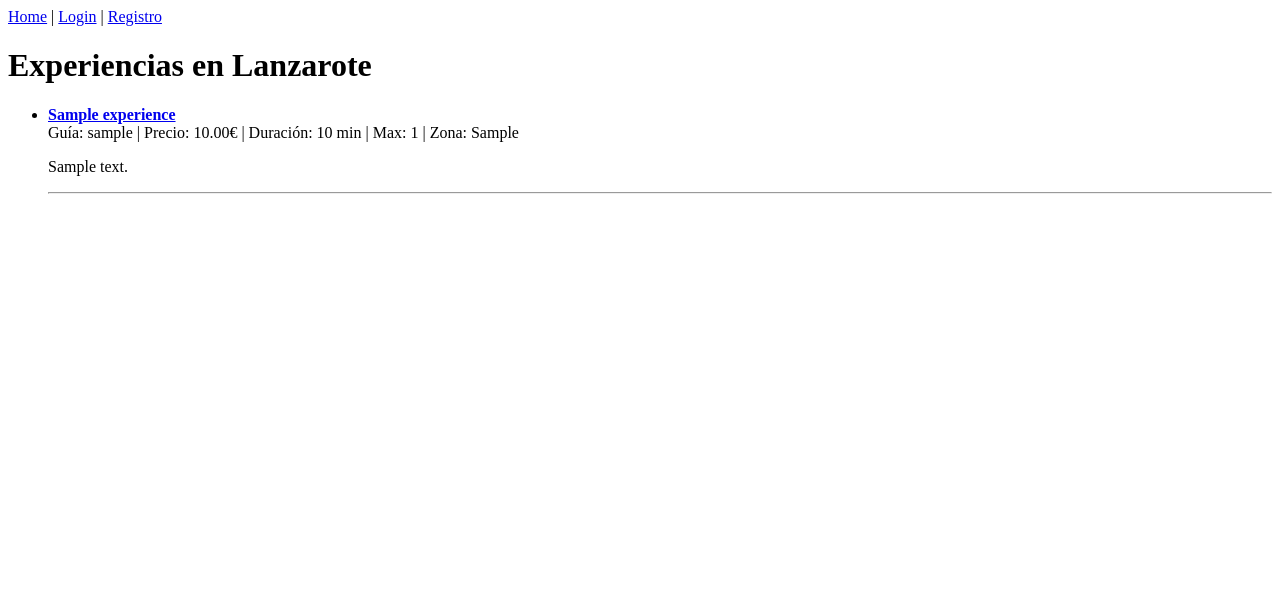
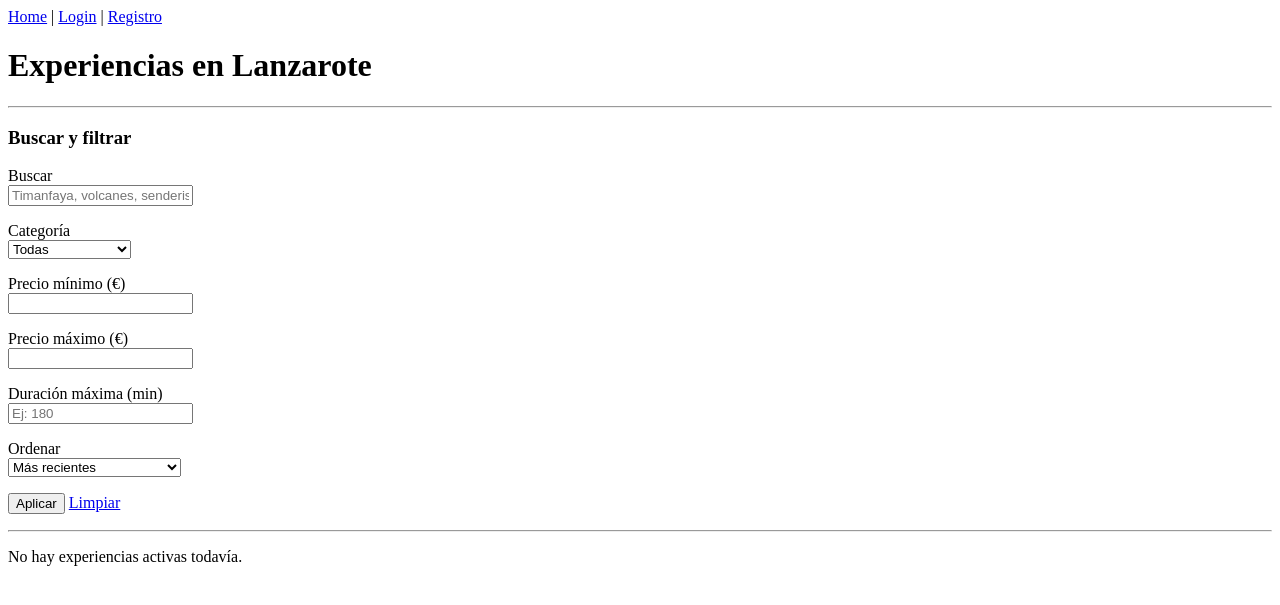
Before and after one commit to AmeriK88/lxp-guides, a Django app: page /experiences/ in a window 1280 px wide. Shown: the top 605 px of the page. Run offline with Django 5.2, Linux system fonts and the light colour scheme; tables that the repository leaves empty hold one stand-in row (values such as "Sample post").

Commit message:
feat: enhance marketplace discovery with categories, tags, filters and sorting
- Add Category model and link experiences to categories
- Implement automatic category seeding for initial setup
- Add tags field to experiences to improve keyword search
- Extend public search to match title, description, location, tags and category
- Restrict public listings to verified guides only
- Add advanced filters (price range, duration, category, text query)
- Add sorting options (recent, price, duration, popularity)
- Display active filter chips in UI
- Add traveler explore dashboard with search, categories and top experiences
- Improve experiences list template with search, filters, ordering and tags
- Prepare scalable discovery layer for future recommendations and maps

```diff
--- a/apps/experiences/admin.py
+++ b/apps/experiences/admin.py
@@ -13,4 +13,4 @@ class CategoryAdmin(admin.ModelAdmin):
 class ExperienceAdmin(admin.ModelAdmin):
     list_display = ("title", "guide", "category", "price", "duration_minutes", "is_active")
     list_filter = ("is_active", "category")
-    search_fields = ("title", "description", "location", "guide__username")
+    search_fields = ("title", "description", "location", "tags", "guide__username")
--- a/apps/experiences/forms.py
+++ b/apps/experiences/forms.py
@@ -13,5 +13,6 @@ class ExperienceForm(forms.ModelForm):
             "duration_minutes",
             "max_people",
             "location",
+            "tags",
             "is_active",
         ]
--- a/apps/experiences/models.py
+++ b/apps/experiences/models.py
@@ -36,6 +36,13 @@ class Experience(models.Model):
     max_people = models.PositiveIntegerField(default=1)
     location = models.CharField(max_length=255)
 
+    # NUEVO: keywords/tags para búsquedas
+    tags = models.CharField(
+        max_length=255,
+        blank=True,
+        help_text="Palabras clave separadas por comas. Ej: timanfaya, volcanes, lava",
+    )
+
     is_active = models.BooleanField(default=True)
     created_at = models.DateTimeField(auto_now_add=True)
 
--- a/apps/experiences/views.py
+++ b/apps/experiences/views.py
@@ -1,18 +1,21 @@
 from django.contrib import messages
-from django.db.models import Q
+from django.db.models import Q, Count
 from django.shortcuts import get_object_or_404, redirect, render
 
 from core.decorators import guide_required
+from apps.bookings.models import Booking
 from .forms import ExperienceForm
 from .models import Category, Experience
 
 
 def experience_list(request):
-    # Público: cualquiera puede ver experiencias activas
+    # Público: solo experiencias activas de guías verificados
     experiences = (
-        Experience.objects.filter(is_active=True)
+        Experience.objects.filter(
+            is_active=True,
+            guide__guide_profile__verification_status="verified",
+        )
         .select_related("guide", "category")
-        .order_by("-created_at")
     )
 
     categories = Category.objects.all()
@@ -23,12 +26,14 @@ def experience_list(request):
     min_price = request.GET.get("min_price", "").strip()
     max_price = request.GET.get("max_price", "").strip()
     max_duration = request.GET.get("max_duration", "").strip()
+    sort = request.GET.get("sort", "recent").strip()
 
     if q:
         experiences = experiences.filter(
             Q(title__icontains=q)
             | Q(description__icontains=q)
             | Q(location__icontains=q)
+            | Q(tags__icontains=q)
             | Q(guide__username__icontains=q)
             | Q(category__name__icontains=q)
         )
@@ -54,6 +59,25 @@ def experience_list(request):
         except ValueError:
             pass
 
+    # Ordenación
+    if sort == "price_asc":
+        experiences = experiences.order_by("price", "-created_at")
+    elif sort == "price_desc":
+        experiences = experiences.order_by("-price", "-created_at")
+    elif sort == "duration_asc":
+        experiences = experiences.order_by("duration_minutes", "-created_at")
+    elif sort == "duration_desc":
+        experiences = experiences.order_by("-duration_minutes", "-created_at")
+    elif sort == "popular":
+        experiences = experiences.annotate(
+            bookings_count=Count(
+                "bookings",
+                filter=Q(bookings__status__in=[Booking.Status.PENDING, Booking.Status.ACCEPTED]),
+            )
+        ).order_by("-bookings_count", "-created_at")
+    else:
+        experiences = experiences.order_by("-created_at")
+
     context = {
         "experiences": experiences,
         "categories": categories,
@@ -63,6 +87,7 @@ def experience_list(request):
             "min_price": min_price,
             "max_price": max_price,
             "max_duration": max_duration,
+            "sort": sort,
         },
     }
     return render(request, "experiences/list.html", context)
--- a/templates/experiences/list.html
+++ b/templates/experiences/list.html
@@ -10,6 +10,76 @@
   </p>
 {% endif %}
 
+<hr>
+
+<h3>Buscar y filtrar</h3>
+<form method="get" style="margin-bottom: 1rem;">
+  <p>
+    <label>Buscar</label><br>
+    <input
+      type="text"
+      name="q"
+      value="{{ filters.q }}"
+      placeholder="Timanfaya, volcanes, senderismo..."
+    >
+  </p>
+
+  <p>
+    <label>Categoría</label><br>
+    <select name="category">
+      <option value="">Todas</option>
+      {% for c in categories %}
+        <option value="{{ c.slug }}" {% if filters.category == c.slug %}selected{% endif %}>
+          {{ c.name }}
+        </option>
+      {% endfor %}
+    </select>
+  </p>
+
+  <p>
+    <label>Precio mínimo (€)</label><br>
+    <input type="number" step="0.01" name="min_price" value="{{ filters.min_price }}">
+  </p>
+
+  <p>
+    <label>Precio máximo (€)</label><br>
+    <input type="number" step="0.01" name="max_price" value="{{ filters.max_price }}">
+  </p>
+
+  <p>
+    <label>Duración máxima (min)</label><br>
+    <input type="number" name="max_duration" value="{{ filters.max_duration }}" placeholder="Ej: 180">
+  </p>
+
+  <p>
+    <label>Ordenar</label><br>
+    <select name="sort">
+      <option value="recent" {% if filters.sort == "recent" %}selected{% endif %}>Más recientes</option>
+      <option value="popular" {% if filters.sort == "popular" %}selected{% endif %}>Más populares</option>
+      <option value="price_asc" {% if filters.sort == "price_asc" %}selected{% endif %}>Precio: menor a mayor</option>
+      <option value="price_desc" {% if filters.sort == "price_desc" %}selected{% endif %}>Precio: mayor a menor</option>
+      <option value="duration_asc" {% if filters.sort == "duration_asc" %}selected{% endif %}>Duración: menor a mayor</option>
+      <option value="duration_desc" {% if filters.sort == "duration_desc" %}selected{% endif %}>Duración: mayor a menor</option>
+    </select>
+  </p>
+
+  <button type="submit">Aplicar</button>
+  <a href="{% url 'experiences:list' %}">Limpiar</a>
+</form>
+
+{% if filters.q or filters.category or filters.min_price or filters.max_price or filters.max_duration or filters.sort != "recent" %}
+  <p><strong>Filtros activos:</strong>
+    {% if filters.q %}<span style="margin-right:8px;">🔎 {{ filters.q }}</span>{% endif %}
+    {% if filters.category %}<span style="margin-right:8px;">🗂 {{ filters.category }}</span>{% endif %}
+    {% if filters.min_price %}<span style="margin-right:8px;">💶 min {{ filters.min_price }}</span>{% endif %}
+    {% if filters.max_price %}<span style="margin-right:8px;">💶 max {{ filters.max_price }}</span>{% endif %}
+    {% if filters.max_duration %}<span style="margin-right:8px;">⏱ ≤ {{ filters.max_duration }} min</span>{% endif %}
+    {% if filters.sort and filters.sort != "recent" %}<span style="margin-right:8px;">↕ sort: {{ filters.sort }}</span>{% endif %}
+  </p>
+{% endif %}
+
+<hr>
+
 {% if experiences %}
   <ul>
     {% for e in experiences %}
@@ -17,6 +87,10 @@
         <strong>
           <a href="{% url 'experiences:detail' e.pk %}">{{ e.title }}</a>
         </strong>
+
+        {% if e.category %}
+          <span>— {{ e.category.name }}</span>
+        {% endif %}
 
         <br>
 
@@ -26,11 +100,23 @@
         Max: {{ e.max_people }} |
         Zona: {{ e.location }}
 
+        {% if filters.sort == "popular" %}
+          {% if e.bookings_count %}
+            | Reservas: {{ e.bookings_count }}
+          {% else %}
+            | Reservas: 0
+          {% endif %}
+        {% endif %}
+
         <p>{{ e.description|truncatechars:180 }}</p>
+
+        {% if e.tags %}
+          <small>Tags: {{ e.tags }}</small>
+        {% endif %}
 
         {% if user.is_authenticated and user.is_guide and user == e.guide and user.guide_profile.verification_status == "verified" %}
           <p>
-            <a href="{% url 'availability:manage' e.id %}">Disponibilidad</a>
+            <a href="{% url 'availability:manage' e.pk %}">Disponibilidad</a>
             |
             <a href="{% url 'experiences:edit' e.pk %}">Editar</a>
             |
```
Also changed, not shown: apps/experiences/management/commands/seed_categories.py (added, +36 -0 lines), apps/experiences/management/__init__.py (added), apps/experiences/management/commands/__init__.py (added), apps/experiences/migrations/0003_experience_tags.py (added).
